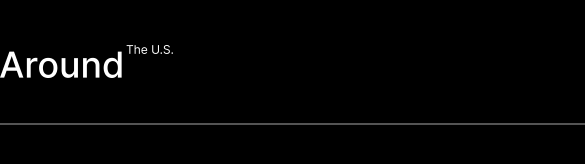
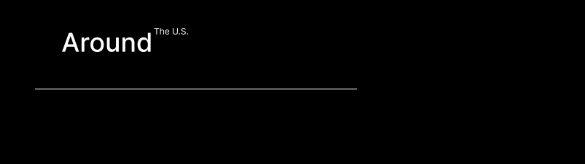
Before and after one commit to riozakirahman/web_project_4_id, a plain HTML site: page index.html in a window 390 px wide. Shown: the top 164 px of the page, 585 px wide, since content can reach past the window. Drawn offline with Linux system fonts and the light colour scheme.

Commit message:
style: set header and body min width

```diff
--- a/blocks/body/body.css
+++ b/blocks/body/body.css
@@ -2,4 +2,5 @@
   max-width: 1280px;
   margin: 0 auto;
   background-color: black;
+  min-width: 320px;
 }
--- a/blocks/header/__line/header__line.css
+++ b/blocks/header/__line/header__line.css
@@ -2,3 +2,8 @@
   width: 100%;
   border: 1px solid #545454;
 }
+@media screen and (min-width: 320px) and (max-width: 1279px) {
+  .header__line {
+    width: 100%;
+  }
+}
--- a/blocks/header/__logo/header__logo.css
+++ b/blocks/header/__logo/header__logo.css
@@ -3,3 +3,10 @@
   width: 173px;
   margin-bottom: 41px;
 }
+@media screen and (min-width: 320px) and (max-width: 1279px) {
+  .header__logo {
+    height: 24px;
+    width: 126px;
+    margin: 0 167px 32px 27px;
+  }
+}
--- a/blocks/header/header.css
+++ b/blocks/header/header.css
@@ -3,3 +3,10 @@
   width: 880px;
   margin: 45px auto 40px auto;
 }
+@media screen and (min-width: 320px) and (max-width: 1279px) {
+  .header {
+    height: 56px;
+    width: 320px;
+    margin: 28px auto 42px auto;
+  }
+}
```
